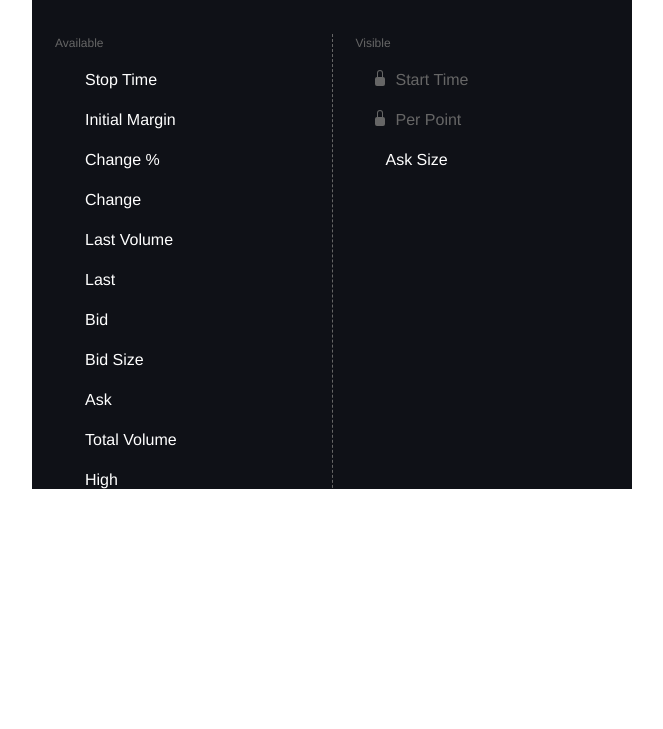
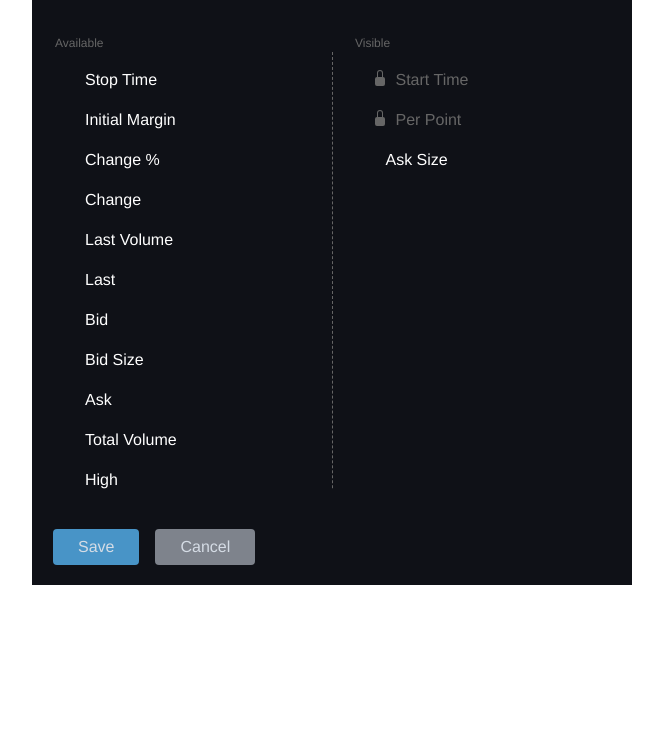
Before and after one commit to bananamann/tradovate-test, a React app: page / in a window 1280 px wide. Shown: the part 71-800 px from the top of the page, without its empty margins (308-971 px from the left). Built offline with nearby package versions, Linux system fonts and the light colour scheme.

Commit message:
final commit!

```diff
--- a/components/ColumnSetup.js
+++ b/components/ColumnSetup.js
@@ -8,8 +8,10 @@ import {
   Container,
   Row,
   Col,
+  Button
 } from 'react-bootstrap'
 import ListItem from './ListItem'
+import * as Icon from 'react-bootstrap-icons';
 
 const reorder = (list, startIndex, endIndex) => {
   const result = Array.from(list);
@@ -119,33 +121,62 @@ class ColumnSetup extends React.Component {
       this.setState({
         displayAvailableColumns: result.droppable,
         displayVisibleColumns: result.droppable2
+      }, () => {
+        this.setState({
+          visibleColumns: this.state.displayVisibleColumns.map((v) => this.state.availableColumns.filter((c) => c.name === v)[0].id)
+        })
       });
     }
   };
 
-  // getLockedStatus = index => {
-  //   if (index > this.state.numFixedColumns - 1) {
-  //     return false;
-  //   } else {
-  //     return true;
-  //   }
-  // }
+  updateFixedColumns = (index = this.state.numFixedColumns) => {
+    if (index < this.state.numFixedColumns) {
+      index -= 1;
+    }
+
+    this.setState({
+      numFixedColumns: index + 1
+    });
+  }
+
+  handleSave = () => {
+    // normally a Fetch API call or something in here to send state data to backend server
+    alert(`Visible Columns (ids): ${this.state.visibleColumns} \n\nFixed Columns: ${this.state.numFixedColumns}`)
+  }
+
+  handleCancel = () => {
+    // normally some code that takes you back where you were
+    alert('Canceling changes. Bye bye!');
+  }
 
   render = () => {
     return (
-      <Container className={'container'}>
+      <>
+        <Container className={'main-container'}>
           <Row className={'header header-text-row'}>
             <h3 className={'header-text'}>Configure Data Fields</h3>
+            <Icon.X
+              onClick={() => alert("Man you guys even checked the useless close button. I'm impressed. \n\nClosing App!")}
+              style={{ color: '#666', marginLeft: '65%' }}
+              size={30}
+            />
           </Row>
           <Row className={'header header-subtext'}>
             <p>Drag & drop between columns to configure visible data.</p>
             <br />
             <br />
           </Row>
-        <DragDropContext onDragEnd={this.onDragEnd}>
+          <DragDropContext className={'content-container'} onDragEnd={this.onDragEnd}>
+            <Row>
+              <Col>
+                <p className={'column-header'}>Available</p>
+              </Col>
+              <Col>
+                <p className={'column-header'}>Visible</p>
+              </Col>
+            </Row>
             <Row className={'list-container'}>
               <Col className={'list available-list'}>
-              <p className={'column-header'}>Available</p>
                 <Droppable droppableId="droppable">
                   {(provided, snapshot) => (
                     <div
@@ -183,7 +214,6 @@ class ColumnSetup extends React.Component {
                 </Droppable>
               </Col>
               <Col className={'list visible-list'}>
-              <p className={'column-header'}>Visible</p>
                 <Droppable droppableId="droppable2">
                   {(provided, snapshot) => (
                     <div
@@ -193,12 +223,13 @@ class ColumnSetup extends React.Component {
                       {this.state.displayVisibleColumns.map((item, index) => ([
                         index < this.state.numFixedColumns &&
                         <ListItem
+                          updateFixedColumnsCB={() => this.updateFixedColumns(index)}
                           index={index}
                           locked={true}
                           showListIcon={this.state.showIconVisibleIndex == index}
                           itemText={item}
                         />,
-                      index > this.state.numFixedColumns -1 &&
+                        index > this.state.numFixedColumns - 1 &&
                         <Draggable
                           key={item}
                           draggableId={item}
@@ -215,7 +246,7 @@ class ColumnSetup extends React.Component {
                                 provided.draggableProps.style
                               )}>
                               <ListItem
-                              // locked={this.getLockedStatus(index)}
+                                updateFixedColumnsCB={() => this.updateFixedColumns(index)}
                                 index={index}
                                 showListIcon={this.state.showIconVisibleIndex == index}
                                 itemText={item}
@@ -232,6 +263,23 @@ class ColumnSetup extends React.Component {
             </Row>
           </DragDropContext>
         </Container>
+        <Container className={'action-container'}>
+          <Row>
+            <Button
+              className={'btn-save'}
+              onClick={this.handleSave}
+            >
+              Save
+            </Button>
+            <Button
+              className={'btn-cancel'}
+              onClick={this.handleCancel}
+            >
+              Cancel
+            </Button>
+          </Row>
+        </Container>
+      </>
     )
   }
 }
--- a/components/ListItem.js
+++ b/components/ListItem.js
@@ -6,24 +6,41 @@ class ListItem extends React.Component {
   constructor(props) {
     super(props);
 
+    this.clicks = [];
+    this.timeout;
+
     this.state = {
       locked: this.props.locked ? true : false
     }
   }
 
+  detectDoubleClick = (event) => {
+    event.preventDefault();
+    this.clicks.push(new Date().getTime());
+    window.clearTimeout(this.timeout);
+    this.timeout = window.setTimeout(() => {
+        if (this.clicks.length > 1 && this.clicks[this.clicks.length - 1] - this.clicks[this.clicks.length - 2] < 250) {
+          this.props.updateFixedColumnsCB()
+        }
+    }, 350);
+  }
 
-  render() {
+
+  render = () => {
     return (
         <div
           className={this.props.locked ? 'locked-item' : ''}
         >
             { !this.props.locked &&
               <Icon.List
-                  visibility={this.props.showListIcon ? 'visible' : 'hidden'}
+                onClick={this.detectDoubleClick}
+                visibility={this.props.showListIcon ? 'visible' : 'hidden'}
               />
             }
             { this.props.locked &&
-              <Icon.LockFill />
+              <Icon.LockFill
+                onClick={this.detectDoubleClick}
+              />
             }
             {this.props.itemText}
         </div>
--- a/public/styles.less
+++ b/public/styles.less
@@ -20,7 +20,7 @@ p {
 
 // class selectors
 
-.container {
+.main-container {
     font-family: Helvetica;
     background-color: #0f1117;
     color: white;
@@ -28,7 +28,40 @@ p {
     height: 550px;
     margin: 0px auto;
     padding-top: 20px;
-    overflow: scroll;
+    overflow: hidden;
+}
+
+.list-container {
+    min-height: 460px;
+}
+
+.action-container {
+    font-family: Helvetica;
+    background-color: #0f1117;
+    color: white;
+    width: 600px;
+    height: 100;
+    margin: 0px auto;
+    padding: 20px;
+    padding-top: 40px;
+}
+
+.btn-save {
+    background-color: #4894c7;
+    color: #d5dce5;
+    margin-left: 16px;
+    padding-left: 25px;
+    padding-right: 25px;
+    border: none;
+}
+
+.btn-cancel {
+    background-color: #7e838c;
+    color: #d5dce5;
+    margin-left: 16px;
+    padding-left: 25px;
+    padding-right: 25px;
+    border: none;
 }
 
 .header {
@@ -47,14 +80,6 @@ p {
     margin-top: -5px;
 }
 
-.close-btn-container {
-    top: 15px;
-    right: 15px;
-    border: 1px solid white;
-    height: 20px;
-    width: 20px;
-}
-
 .column-header {
     padding-left: 8px;
     font-size: 12px;
@@ -63,10 +88,6 @@ p {
 
 .available-list {
     border-right: 1px dashed #666;
-}
-
-.list > div > div {
-    margin-bottom: 0px;
 }
 
 .list > div > div:hover {
```
Lines whose indentation alone changed are shown as unchanged.
